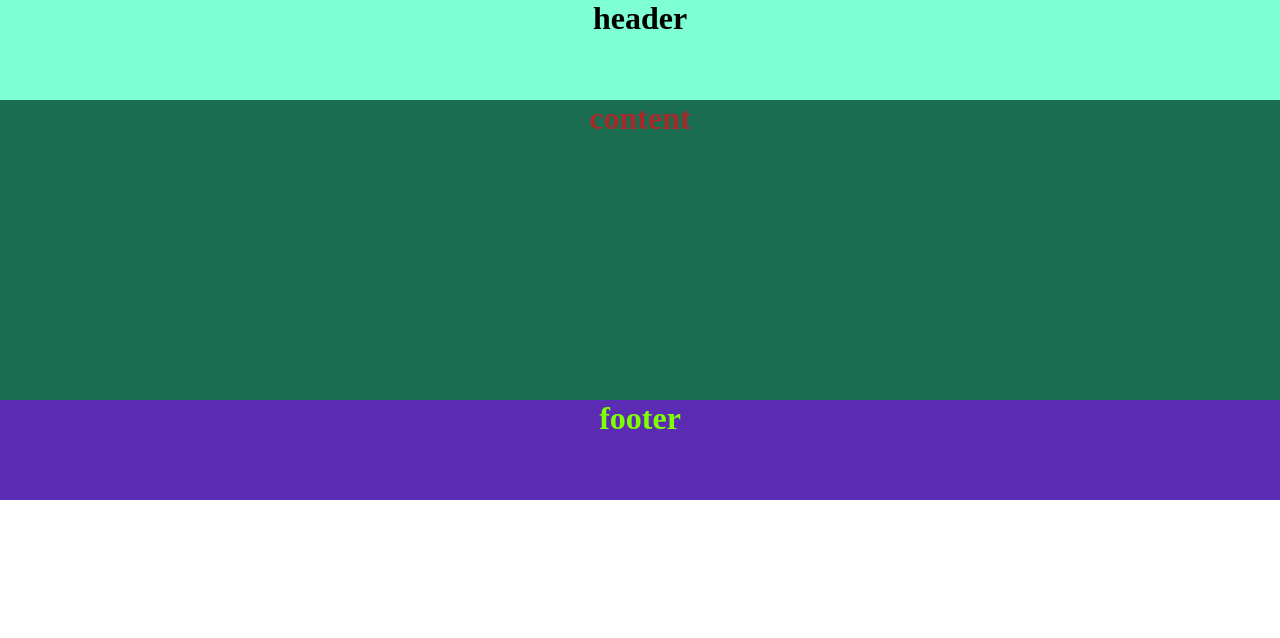
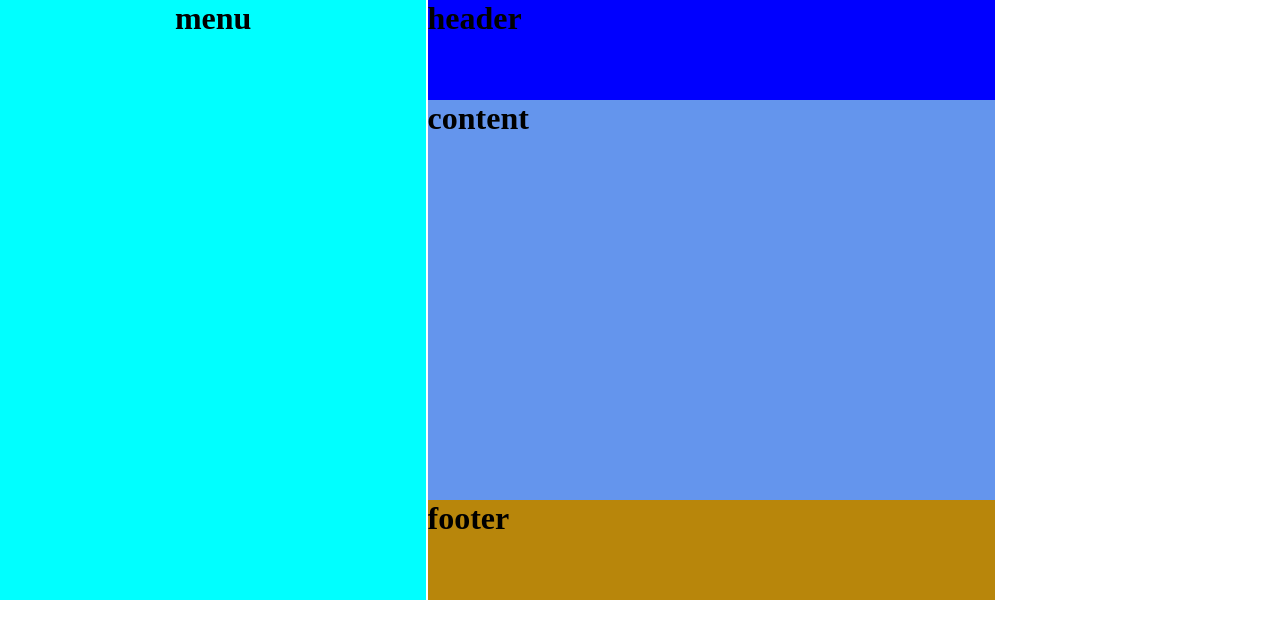
Before and after one commit to Tanjila-Chowdhury1/Wakip, a plain HTML site: page index.html in a window 1280 px wide. Drawn offline with Linux system fonts and the light colour scheme.

Commit message:
Add files via upload

```diff
--- a/css/style.css
+++ b/css/style.css
@@ -1,30 +1,32 @@
 *{
+
     margin: 0%;
 }
+.menu{
+    width: 33.3%;
+    height: 600px;
+    background-color: aqua;
+    text-align: center;
+    float: left;
+}
+.page{
+    overflow: hidden;
+    width: 66.6%;
+    float: right;
+
+}
 .header{
+    width: 66.6%;
     height: 100px;
-    width: 100%;
-    background-color: aquamarine;
-    text-align: center;
-}
-.header h1{
-    color: black;
-}
-.content{
-    height: 300px;
-    width: 100%;
-    background-color: rgb(26, 109, 81);
-    text-align: center;
-}
-.content h1{
-    color: brown;
+    background-color: blue;
+
+}.content{
+    width: 66.6%;
+    height: 400px;
+    background-color: cornflowerblue;
 }
 .footer{
+    width: 66.6%;
     height: 100px;
-    width: 100%;
-    background-color: rgb(91, 43, 180);
-    text-align: center;
+    background-color: darkgoldenrod;
 }
-.footer h1{
-    color: chartreuse;
-}
--- a/index.html
+++ b/index.html
@@ -8,13 +8,19 @@
     <link rel="stylesheet" href="css/style.css">
 </head>
 <body>
-    <div class="header">
-        <h1> header </h1>
+    <div class="menu">
+        <h1> menu </h1>
     </div>
-
-    <div class="content">
-        <h1> content </h1>
-    </div>
+    <div class="page">
+        <div class="header">
+            <h1> header </h1>
+        </div>
+        <div class=" content">
+            <h1> content </h1>
+        </div>
         <div class="footer">
             <h1> footer </h1>
         </div>
+    </div>
+</body>
+</html>
```
